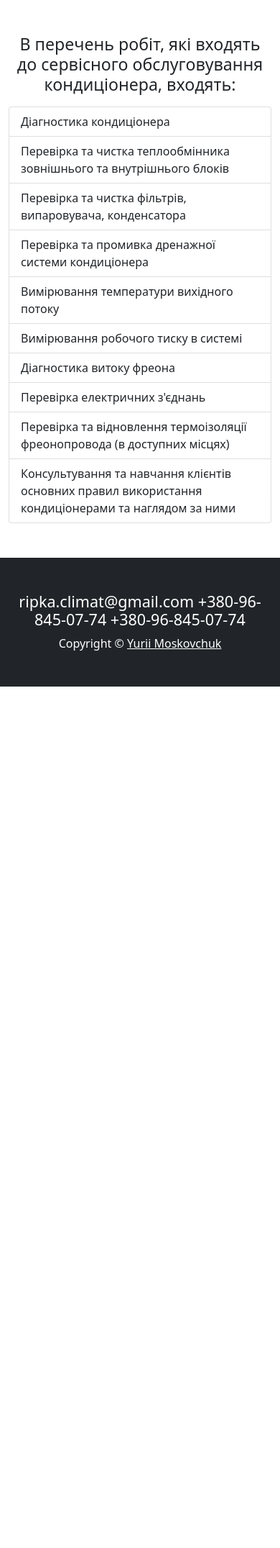
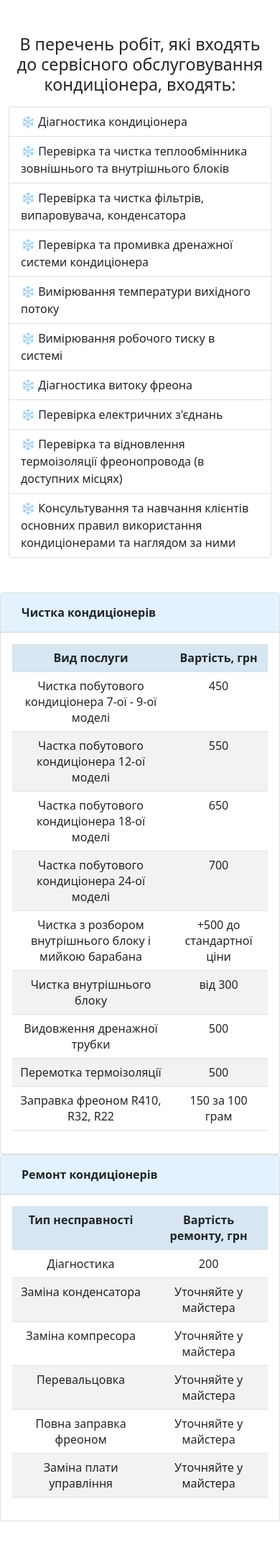
Before and after one commit to ymoskovchuk/conditioner_shop, a Django app: page /service/ in a window 390 px wide. Shown: the part 582-2733 px from the top of the page at 72% size. Before the commit the page ends 1536 px from the top, so only its background shows below. Run offline with Django 3.2, Linux system fonts and the light colour scheme; some libraries are stand-ins or nearby versions.

Commit message:
Added price tables to services. Made changes to product model, now every field is not obligatory. Fixed phones in footer

```diff
--- a/main_functions/templates/base.html
+++ b/main_functions/templates/base.html
@@ -173,7 +173,7 @@
         <!-- Footer-->
         <footer class="mt-5 py-5 bg-dark">
             <div class="container" style="color: white">
-                <h4 class="text-center">ripka.climat@gmail.com +380-96-845-07-74 +380-96-845-07-74</h4>
+                <h4 class="text-center">ripka.climat@gmail.com +380-95-149-09-32 +380-96-845-07-74</h4>
             </div>
             <div class="container"><p class="m-0 text-center text-white">Copyright &copy; <a href="https://www.linkedin.com/in/yurii-moskovchuk-a50683165/" style="color: white">Yurii Moskovchuk</a></p></div>
         </footer>
--- a/main_functions/templates/service.html
+++ b/main_functions/templates/service.html
@@ -15,16 +15,119 @@
 <h3 class="text-center mt-5">В перечень робіт, які входять до сервісного обслуговування кондиціонера, входять:</h3>
 
 <ul class="list-group mt-3">
-  <li class="list-group-item">Діагностика кондиціонера</li>
-  <li class="list-group-item">Перевірка та чистка теплообмінника зовнішнього та внутрішнього блоків</li>
-  <li class="list-group-item">Перевірка та чистка фільтрів, випаровувача, конденсатора</li>
-  <li class="list-group-item">Перевірка та промивка дренажної системи кондиціонера</li>
-  <li class="list-group-item">Вимірювання температури вихідного потоку</li>
-  <li class="list-group-item">Вимірювання робочого тиску в системі</li>
-  <li class="list-group-item">Діагностика витоку фреона</li>
-  <li class="list-group-item">Перевірка електричних з'єднань</li>
-  <li class="list-group-item">Перевірка та відновлення термоізоляції фреонопровода (в доступних місцях)</li>
-  <li class="list-group-item">Консультування та навчання клієнтів основних правил використання кондиціонерами та наглядом за ними</li>
+  <li class="list-group-item">❄ Діагностика кондиціонера</li>
+  <li class="list-group-item">❄ Перевірка та чистка теплообмінника зовнішнього та внутрішнього блоків</li>
+  <li class="list-group-item">❄ Перевірка та чистка фільтрів, випаровувача, конденсатора</li>
+  <li class="list-group-item">❄ Перевірка та промивка дренажної системи кондиціонера</li>
+  <li class="list-group-item">❄ Вимірювання температури вихідного потоку</li>
+  <li class="list-group-item">❄ Вимірювання робочого тиску в системі</li>
+  <li class="list-group-item">❄ Діагностика витоку фреона</li>
+  <li class="list-group-item">❄ Перевірка електричних з'єднань</li>
+  <li class="list-group-item">❄ Перевірка та відновлення термоізоляції фреонопровода (в доступних місцях)</li>
+  <li class="list-group-item">❄ Консультування та навчання клієнтів основних правил використання кондиціонерами та наглядом за ними</li>
 </ul>
 </div>
+<div class="accordion mt-5" id="accordionExample">
+  <div class="card">
+    <div class="card-header" style="background-color: #e3f2fd;" id="heading1">
+      <h2 class="mb-0">
+        <button class="btn btn-block text-left" type="button" data-toggle="collapse" data-target="#collapseOne" aria-expanded="true" aria-controls="collapseOne">
+            <b>Чистка кондиціонерів</b>
+        </button>
+      </h2>
+    </div>
+
+    <div id="collapse1" class="collapse show" aria-labelledby="headingOne" data-parent="#accordionExample">
+      <div class="card-body">
+        <table class="table table-striped table-hover">
+            <tr class="table" style="background-color: #e3f2fd;">
+              <td class="text-center"><b>Вид послуги</b></td>
+              <td class="text-center"><b>Вартість, грн</b></td>
+            </tr>
+            <tr>
+              <td class="text-center">Чистка побутового кондиціонера 7-ої - 9-ої моделі</td>
+              <td class="text-center">450</td>
+            </tr>
+            <tr>
+              <td class="text-center">Частка побутового кондиціонера 12-ої моделі</td>
+              <td class="text-center">550</td>
+            </tr>
+            <tr>
+              <td class="text-center">Частка побутового кондиціонера 18-ої моделі</td>
+              <td class="text-center">650</td>
+            </tr>
+            <tr>
+              <td class="text-center">Частка побутового кондиціонера 24-ої моделі</td>
+              <td class="text-center">700</td>
+            </tr>
+            <tr>
+              <td class="text-center">Чистка з розбором внутрішнього блоку і мийкою барабана</td>
+              <td class="text-center">+500 до стандартної ціни</td>
+            </tr>
+            <tr>
+              <td class="text-center">Чистка внутрішнього блоку</td>
+              <td class="text-center">від 300</td>
+            </tr>
+            <tr>
+              <td class="text-center">Видовження дренажної трубки</td>
+              <td class="text-center">500</td>
+            </tr>
+            <tr>
+              <td class="text-center">Перемотка термоізоляції</td>
+              <td class="text-center">500</td>
+            </tr>
+            <tr>
+              <td class="text-center">Заправка фреоном R410, R32, R22</td>
+              <td class="text-center">150 за 100 грам</td>
+            </tr>
+        </table>
+      </div>
+    </div>
+  </div>
+
+  <div class="card">
+    <div class="card-header" style="background-color: #e3f2fd;" id="heading2">
+      <h2 class="mb-0">
+        <button class="btn btn-block text-left" type="button" data-toggle="collapse" data-target="#collapseOne" aria-expanded="true" aria-controls="collapseOne">
+            <b>Ремонт кондиціонерів</b>
+        </button>
+      </h2>
+    </div>
+
+    <div id="collapse2" class="collapse show" aria-labelledby="headingOne" data-parent="#accordionExample">
+      <div class="card-body">
+        <table class="table table-striped table-hover">
+            <tr class="table" style="background-color: #e3f2fd;">
+              <td class="text-center"><b>Тип несправності</b></td>
+              <td class="text-center"><b>Вартість ремонту, грн</b></td>
+            </tr>
+            <tr>
+              <td class="text-center">Діагностика</td>
+              <td class="text-center">200</td>
+            </tr>
+            <tr>
+              <td class="text-center">Заміна конденсатора</td>
+              <td class="text-center">Уточняйте у майстера</td>
+            </tr>
+            <tr>
+              <td class="text-center">Заміна компресора</td>
+              <td class="text-center">Уточняйте у майстера</td>
+            </tr>
+            <tr>
+              <td class="text-center">Перевальцовка</td>
+              <td class="text-center">Уточняйте у майстера</td>
+            </tr>
+            <tr>
+              <td class="text-center">Повна заправка фреоном</td>
+              <td class="text-center">Уточняйте у майстера</td>
+            </tr>
+            <tr>
+              <td class="text-center">Заміна плати управління</td>
+              <td class="text-center">Уточняйте у майстера</td>
+            </tr>
+        </table>
+      </div>
+    </div>
+  </div>
+
 {% endblock content %}
```
Also changed, not shown: main_functions/models.py (+29 -30 lines), db.sqlite3, main_functions/migrations/0003_auto_20210628_0928.py (added).
